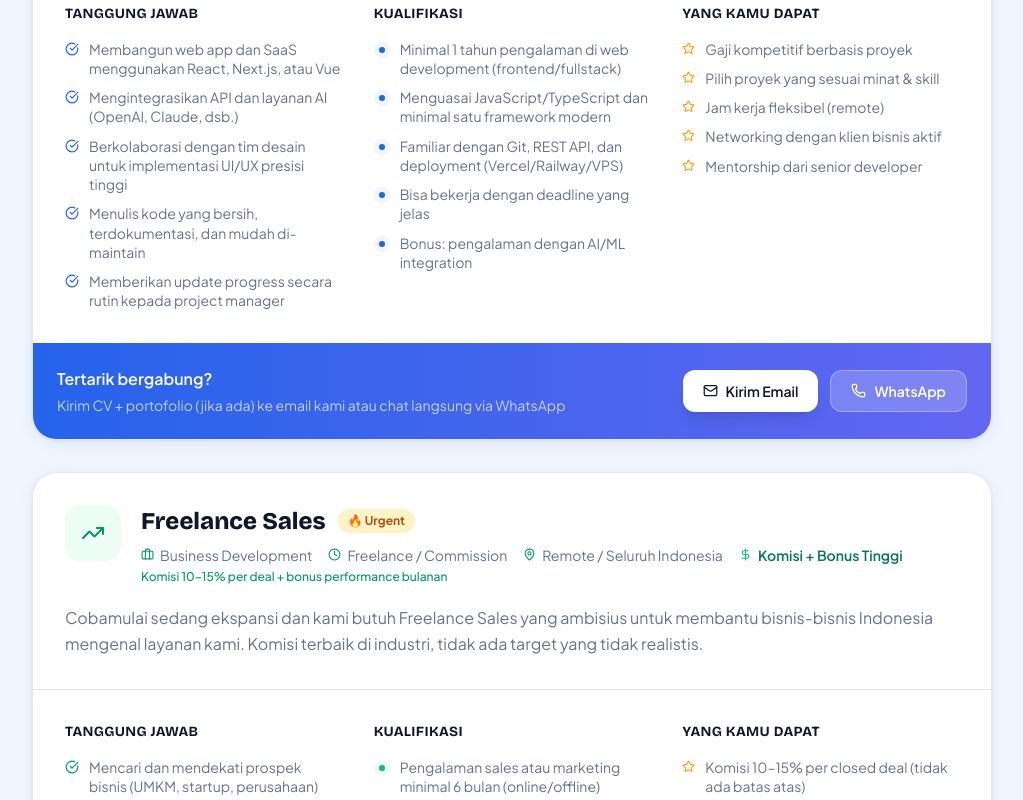
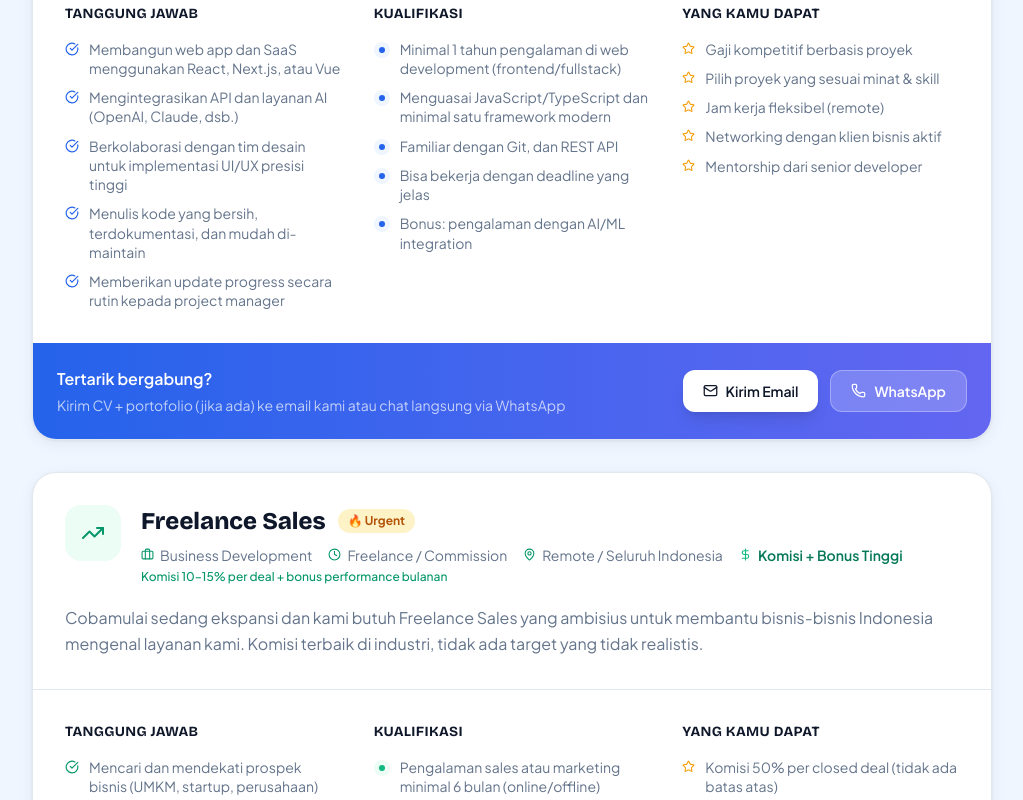
Before and after one commit to arnoriel/cobamulai, a React (Vite) app: page /careers in a window 1280 px wide. Shown: the part 1660-2460 px from the top of the page, without its empty margins (128-1151 px from the left). Built offline with nearby package versions, Linux system fonts and the light colour scheme.

Commit message:
Update job requirements and benefits in Careers page

```diff
--- a/src/pages/Careers.tsx
+++ b/src/pages/Careers.tsx
@@ -44,7 +44,7 @@ const jobs = [
     requirements: [
       'Minimal 1 tahun pengalaman di web development (frontend/fullstack)',
       'Menguasai JavaScript/TypeScript dan minimal satu framework modern',
-      'Familiar dengan Git, REST API, dan deployment (Vercel/Railway/VPS)',
+      'Familiar dengan Git, dan REST API',
       'Bisa bekerja dengan deadline yang jelas',
       'Bonus: pengalaman dengan AI/ML integration',
     ],
@@ -87,7 +87,7 @@ const jobs = [
       'Motivasi tinggi dan berorientasi hasil',
     ],
     benefits: [
-      'Komisi 10–15% per closed deal (tidak ada batas atas)',
+      'Komisi 50% per closed deal (tidak ada batas atas)',
       'Bonus bulanan berdasarkan performance',
       'Jam kerja bebas, fokus pada hasil',
       'Training produk dan teknik sales dari tim kami',
```
